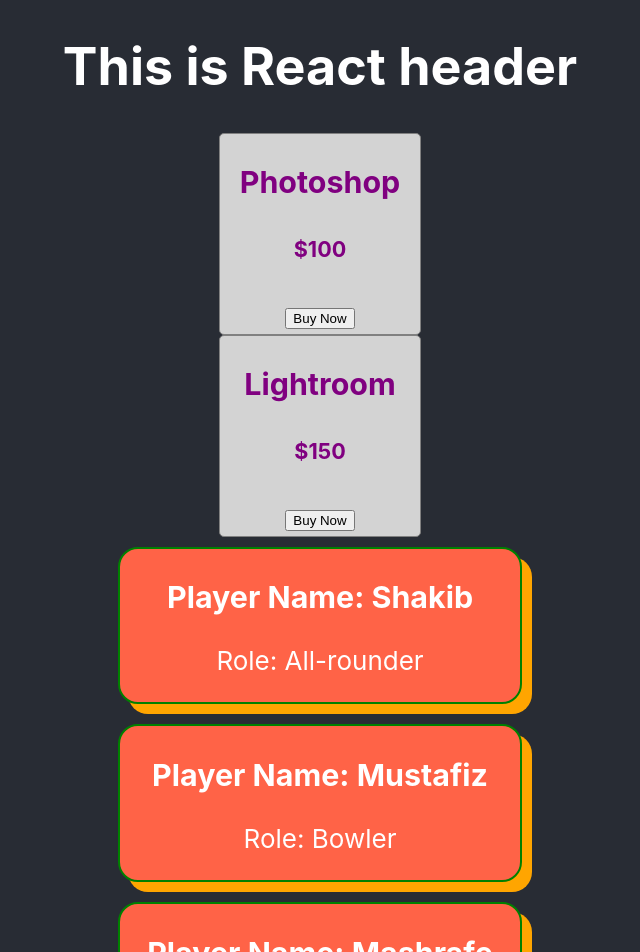
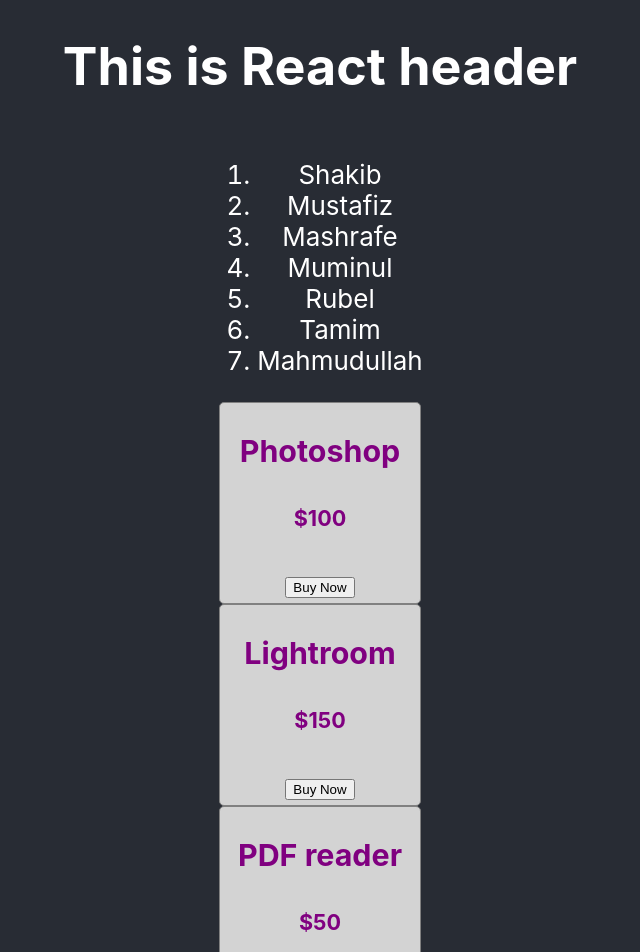
Before and after one commit to akiltipu/react-core-concepts, a React (Create React App) app: page / in a window 1280 px wide. Shown: the top 952 px of the page, without its empty margins (320-960 px from the left). Built offline with nearby package versions, Linux system fonts and the light colour scheme.

Commit message:
Learned to create multiple components from an array of objects

```diff
--- a/src/App.js
+++ b/src/App.js
@@ -1,23 +1,29 @@
 import React from 'react';
-import logo from './logo.svg';
 import './App.css';
 
 function App() {
-  const players = ['Shakib', 'Mustafiz', 'Mashrafe', 'Muminul'];
+  const players = ['Shakib', 'Mustafiz', 'Mashrafe', 'Muminul', 'Rubel', 'Tamim', 'Mahmudullah'];
 
   const adobeProducts = [
-    {name: 'Photoshop',
-    price: '$100'},
-    {name: 'Lightroom',
-    price: '$150'}
+    {name: 'Photoshop', price: '$100'},
+    {name: 'Lightroom', price: '$150'},
+    {name: 'PDF reader', price: '$50'},
+    {name: 'Premier', price: '$344'}
   ]
 
   return (
     <div className="App">
       <header className="App-header">
         <h1>This is React header</h1>
-        <Products product={adobeProducts[0]}></Products>
-        <Products product={adobeProducts[1]}></Products>
+        <ol>
+          {
+            players.map(players => <li>{players}</li>)
+          }
+        </ol>
+        {
+          adobeProducts.map(adobeProducts => <Products product={adobeProducts}></Products>)
+        }
+
 
         <Player name={players[0]} role="All-rounder"></Player>
         <Player name={players[1]} role="Bowler"></Player>
@@ -37,8 +43,10 @@
     width: '200px',
     float: 'left',
     color: 'purple'
-  }
-  {/** Destructure */}
+  };
+
+  // eslint-disable-next-line no-lone-blocks
+  // Destructuring
   const {name, price} = props.product;
 
   return (
```
